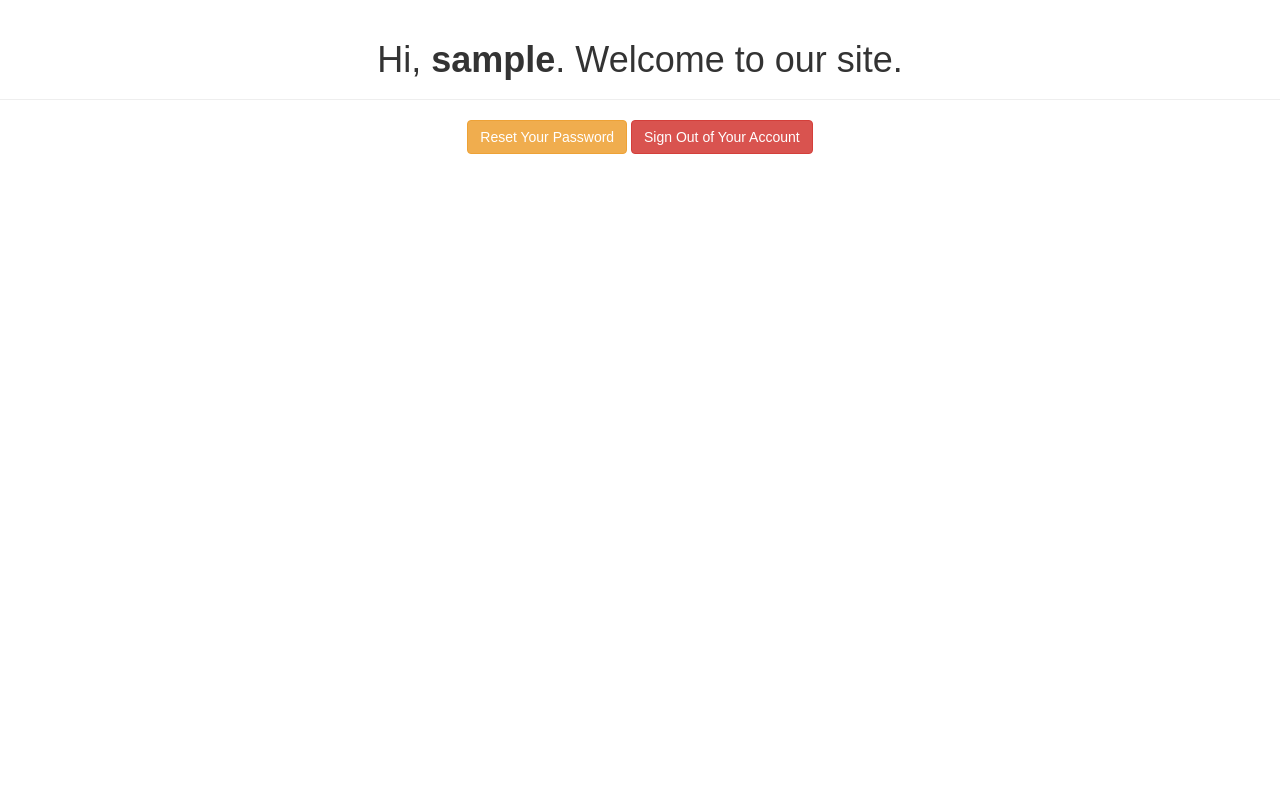
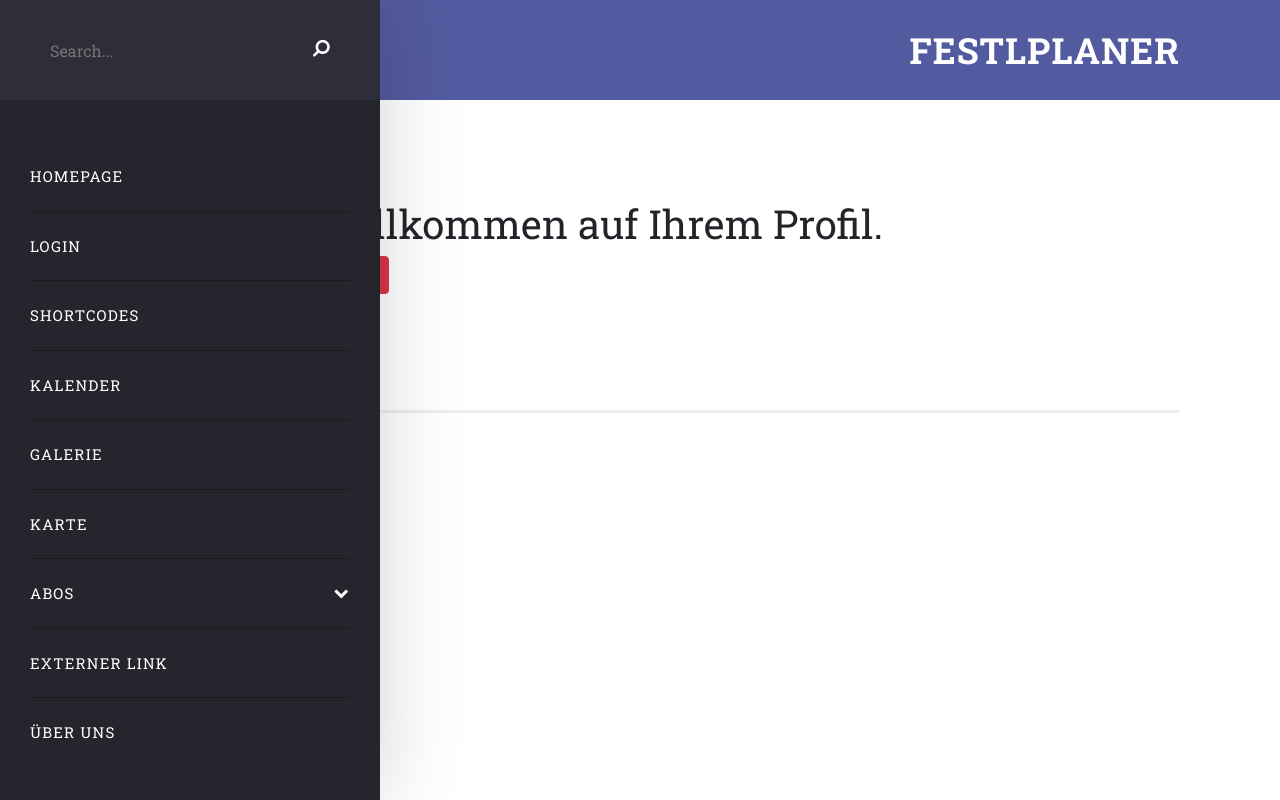
Before and after one commit to bububabaa/festlplaner, a PHP site: page /profil.php in a window 1280 px wide. Run offline with PHP 8.4, Linux system fonts and the light colour scheme; the visitor is signed in with stand-in values (Sample User, id 1).

Commit message:
Reset-Password

```diff
--- a/profil.php
+++ b/profil.php
@@ -12,20 +12,111 @@ if(!isset($_SESSION["loggedin"]) || $_SESSION["loggedin"] !== true){
 <!DOCTYPE html>
 <html lang="en">
 <head>
-    <meta charset="UTF-8">
-    <title>Welcome</title>
-    <link rel="stylesheet" href="https://maxcdn.bootstrapcdn.com/bootstrap/3.3.7/css/bootstrap.css">
+    <meta charset="utf-8">
+    <meta name="viewport" content="width=device-width, initial-scale=1, shrink-to-fit=no">
+    <meta name="description" content="">
+    <meta name="author" content="">
+    <link href="https://fonts.googleapis.com/css?family=Roboto:100,300,400,500,700" rel="stylesheet">
+
+     <title>Willkommen</title>
+
+    <!-- Bootstrap core CSS -->
+    <link href="assets/css/bootstrap.min.css" rel="stylesheet">
+
+    <!-- Additional CSS Files -->
+    <link rel="stylesheet" href="assets/css/fontawesome.css">
+    <link rel="stylesheet" href="assets/css/templatemo-style.css">
+    <link rel="stylesheet" href="assets/css/owl.css">
+
+
+   <!-- <meta charset="UTF-8">
+    <title>Welcome</title>-->
+   <!-- <link rel="stylesheet" href="https://maxcdn.bootstrapcdn.com/bootstrap/3.3.7/css/bootstrap.css">
     <style type="text/css">
         body{ font: 14px sans-serif; text-align: center; }
-    </style>
+    </style>-->
 </head>
 <body>
-    <div class="page-header">
-        <h1>Hi, <b><?php echo htmlspecialchars($_SESSION["username"]); ?></b>. Welcome to our site.</h1>
+     <!-- Wrapper -->
+    <div id="wrapper">
+          <!-- Main -->
+        <div id="main">
+            <div class="inner">
+
+                <!-- Header -->
+                <header id="header">
+                    <div class="logo">
+                        <a href="index.php">Festlplaner</a>
+                    </div>
+                </header>
+                        <!--ab hier Code einfügen-->
+                <section class="main-banner">
+                    <div class="container-fluid">
+                        <div class="row">
+                            <div class="col-md-12">
+                                <div class="row">
+                                    <div class="col-md-12">
+                                        <div class="banner-caption">
+                                            <div class="page-header">
+                                                <h1>Hi, <b><?php echo htmlspecialchars($_SESSION["username"]); ?></b>. Willkommen auf Ihrem Profil.</h1>
+                                            </div>
+                                            <p>
+                                                <a href="reset-password.php" class="btn btn-warning">Passwort zurücksetzen</a>
+                                                <a href="logout.php" class="btn btn-danger">Logout</a>
+                                            </p>
+                                        </div>
+                                    </div>
+                                </div>
+                            </div>
+                        </div>
+                    </div>
+                </section>
+            </div>
+        </div>
+
+      <!-- Sidebar -->
+
+        <div id="sidebar">
+
+            <div class="inner">
+
+                <!-- Search Box -->
+                <section id="search" class="alt">
+                    <form method="get" action="#">
+                        <input type="text" name="search" id="search" placeholder="Search..." />
+                    </form>
+                </section>
+
+                <!-- Menu -->
+                <nav id="menu">
+                    <ul>
+                        <li><a href="index.php">Homepage</a></li>
+                        <li><a href="login.php">Login</a></li>
+                        <li><a href="shortcodes.php">Shortcodes</a></li>
+                        <li><a href="kalender.php">Kalender</a></li>
+                        <li><a href="galerie.php">Galerie</a></li>
+                        <li><a href="karte.php">Karte</a></li>
+                        <li>
+                            <span class="opener">Abos</span>
+                            <ul>
+                                <li><a href="#">Abo 1</a></li>
+                                <li><a href="#">Abo 2</a></li>
+                                <li><a href="#">Abo 3</a></li>
+                            </ul>
+
+                        <li><a target="_blank" href="https://hakmistelbach.ac.at/">externer Link</a></li>
+                        <li><a href="ueberuns.php">Über uns</a></li>
+                    </ul>
+                </nav>
+
+                <!-- Footer -->
+                <footer id="footer">
+                    <p class="copyright">Copyright &copy; 2021 Festlplaner &amp; Co. KG
+                        <br>Erstellt von <a rel="nofollow" href="">Uns</a>
+                    </p>
+                </footer>
+        </div>
+        </div>
     </div>
-    <p>
-        <a href="reset-password.php" class="btn btn-warning">Reset Your Password</a>
-        <a href="logout.php" class="btn btn-danger">Sign Out of Your Account</a>
-    </p>
-</body>
+    </body>
 </html>
```
Also changed, not shown: registrieren.php (+4 -6 lines), reset-password.php (added, +218 -0 lines).
